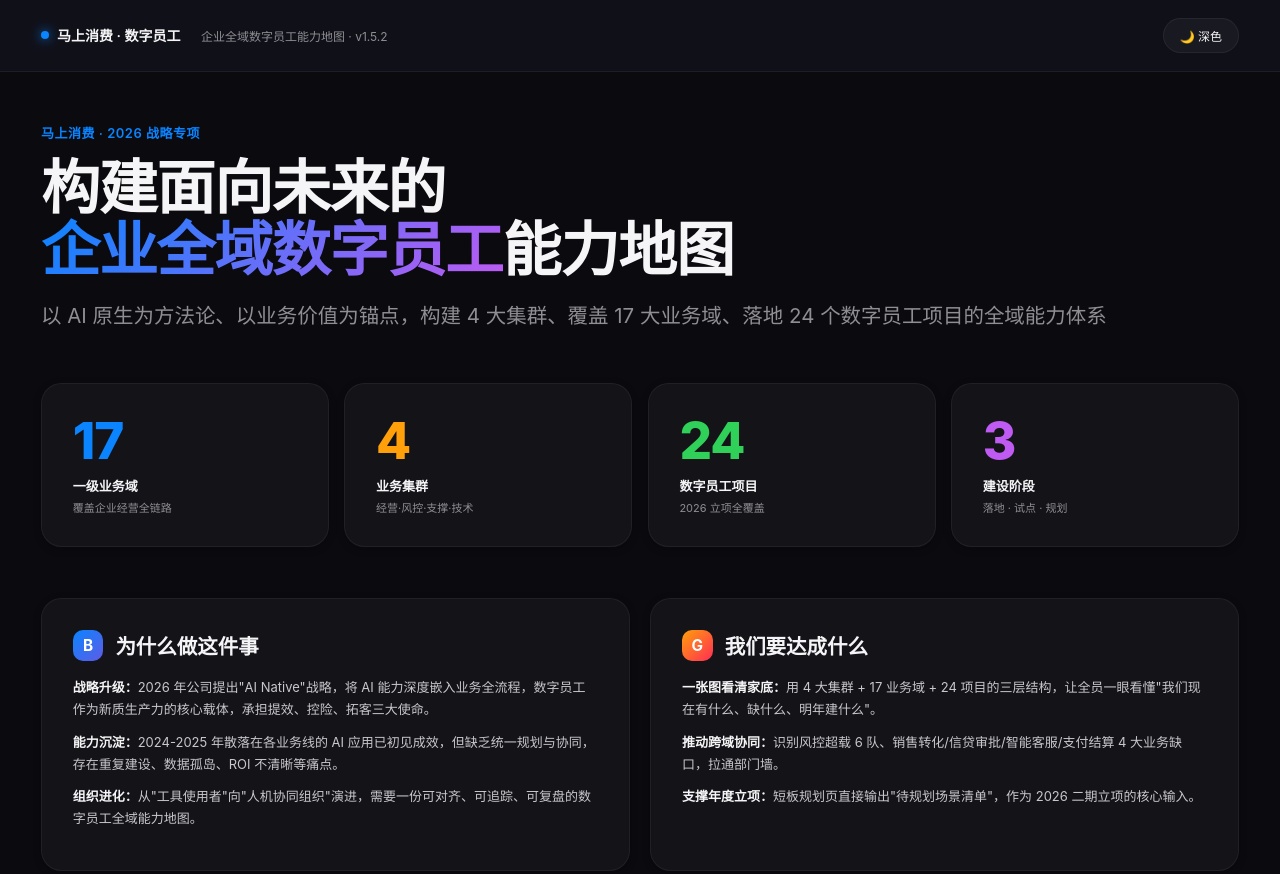
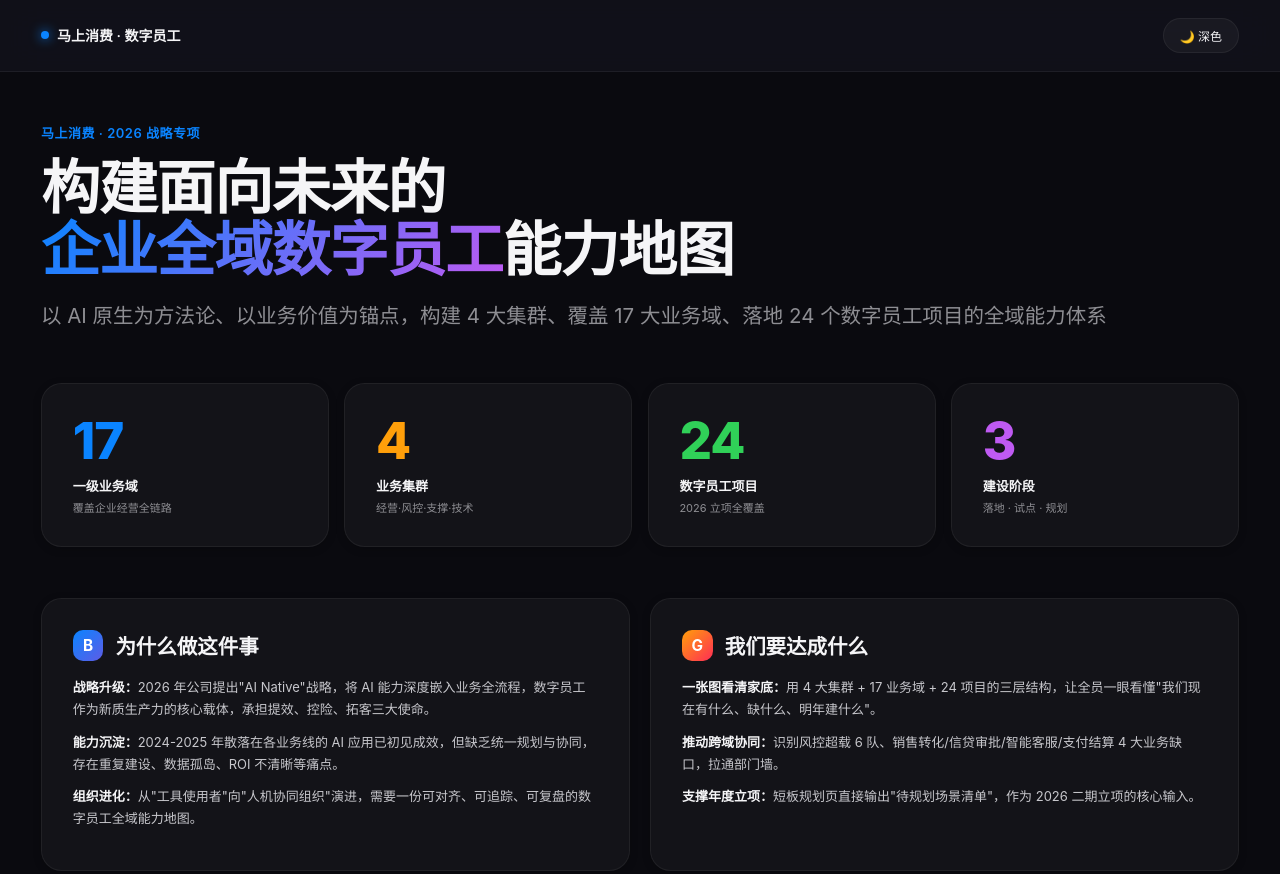
Before and after one commit to huzj0812/huzj0812.github.io, a plain HTML site: page index.html in a window 1280 px wide. Shown: the top 874 px of the page. Drawn offline with Linux system fonts and the light colour scheme.

Commit message:
init report page

```diff
--- a/index.html
+++ b/index.html
@@ -3,6 +3,7 @@
 <head>
 <meta charset="UTF-8">
 <meta name="viewport" content="width=device-width, initial-scale=1.0">
+<title>企业全域数字员工能力地图 · 马上消费</title>
 <style>
 /* ===================== CSS 变量（深色默认） ===================== */
 :root {
@@ -352,7 +353,6 @@ a:hover { text-decoration: underline; }
 <!-- 顶部导航 -->
 <nav class="nav">
   <div class="nav-logo">马上消费 · 数字员工</div>
-  <div class="nav-title">企业全域数字员工能力地图 · v1.5.2</div>
   <div class="nav-right">
     <button class="nav-btn" id="themeBtn" onclick="toggleTheme()">🌙 深色</button>
   </div>
```
